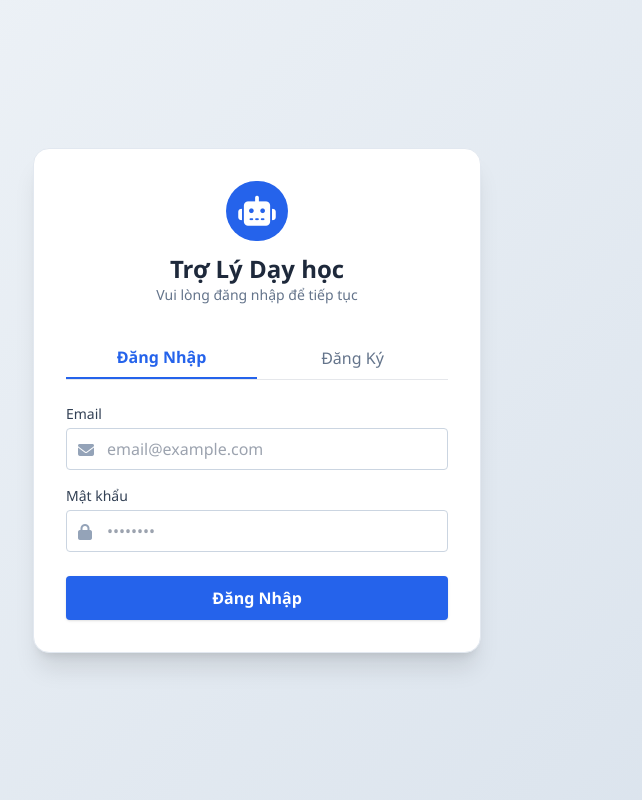
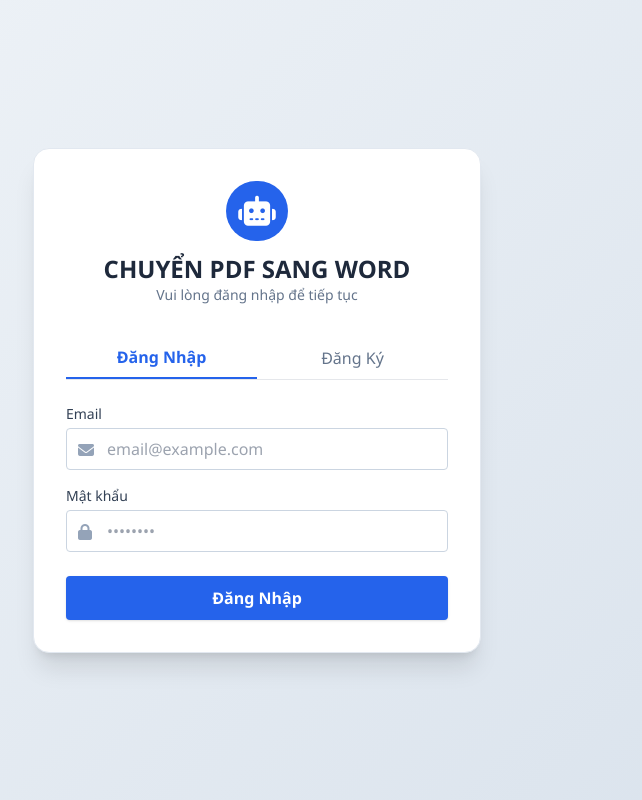
Before and after one commit to HoangThiencm/HT_Math_V6, a plain HTML site: page login.html in a window 1280 px wide. Shown: the whole page, without its empty margins (383-1025 px from the left). Drawn offline with nearby package versions, Linux system fonts and the light colour scheme.

Commit message:
Update login.html

```diff
--- a/login.html
+++ b/login.html
@@ -24,7 +24,7 @@
             <div class="inline-block p-3 rounded-full bg-blue-600 text-white mb-3">
                 <i class="fas fa-robot text-3xl"></i>
             </div>
-            <h2 class="text-2xl font-bold text-slate-800">Trợ Lý Dạy học</h2>
+            <h2 class="text-2xl font-bold text-slate-800">CHUYỂN PDF SANG WORD</h2>
             <p class="text-slate-500 text-sm">Vui lòng đăng nhập để tiếp tục</p>
         </div>
 
```
